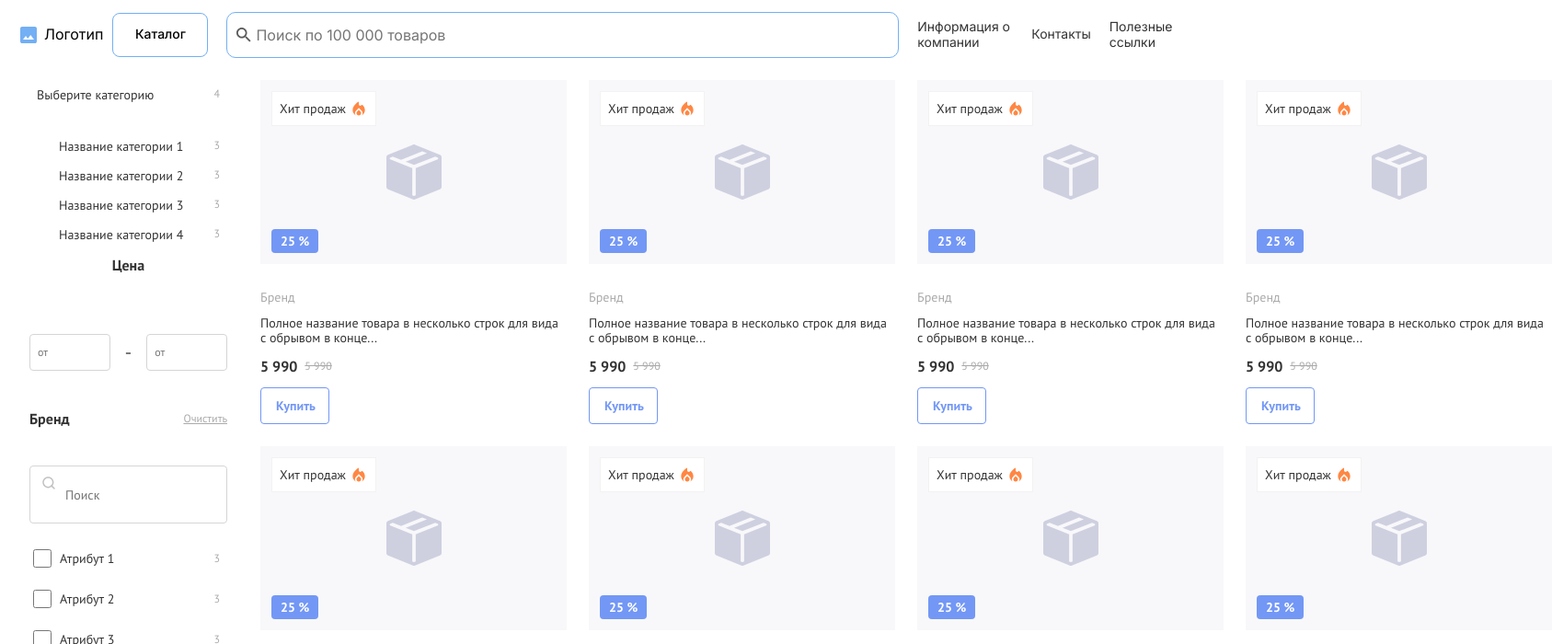
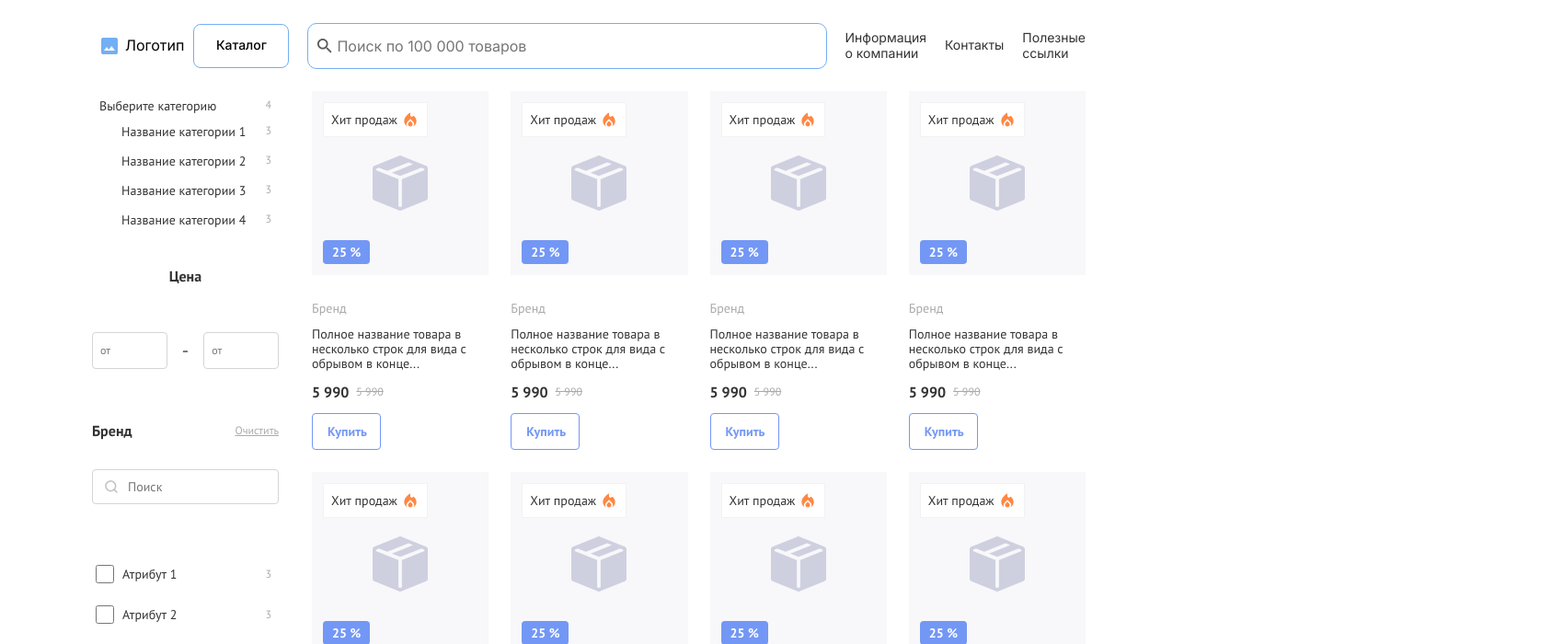
Before and after one commit to AAR89/diginetica-layout, a Vue app: page /#/ in a window 1280 px wide. Shown: the top 700 px of the page at 92% size, 1687 px wide, since content can reach past the window. Built offline with nearby package versions, Linux system fonts and the light colour scheme; the HTML template or start-up script is replaced by a standard one.

Commit message:
add finale project 1.0

```diff
--- a/src/App.vue
+++ b/src/App.vue
@@ -47,6 +47,7 @@ html {
   color: $color-font-main;
   font-family: Inter;
   font-size: 16px;
+  margin: 0 auto;
 }
 
 a {
--- a/src/components/CatalogComp.vue
+++ b/src/components/CatalogComp.vue
@@ -1,4 +1,3 @@
-<!-- eslint-disable prettier/prettier -->
 <!-- eslint-disable prettier/prettier -->
 <template>
   <div class="catalog-main">
@@ -71,7 +70,7 @@ export default {
       maxLength: 67,
       selectorDescription: ".card-info-description",
       price: "5 990",
-      cards: 10,
+      cards: 12,
     };
   },
 
@@ -99,8 +98,10 @@ export default {
   display: grid;
   grid-template-columns: 1fr 1fr 1fr 1fr;
   gap: 24px;
+
   .card {
     width: 333px;
+    width: auto;
     display: flex;
     flex-direction: column;
 
--- a/src/components/FilterComp.vue
+++ b/src/components/FilterComp.vue
@@ -166,12 +166,14 @@ export default {
   display: flex;
   flex-wrap: wrap;
   justify-content: center;
+
   .custom-select {
     width: 100%;
     padding: 8px;
     cursor: pointer;
     position: relative;
     user-select: none;
+    height: 12px;
 
     .select-label {
       display: flex;
@@ -217,6 +219,7 @@ export default {
           background-color: #e2efff;
         }
       }
+
       .dropdown-option.active {
         background-color: #e2efff;
         font-weight: bold;
@@ -230,7 +233,8 @@ export default {
     font-weight: 700;
     line-height: 20px;
     text-align: center;
-    margin-top: 135px;
+    margin-top: 125px;
+    margin-bottom: -20px;
   }
 
   .filter-price-inputs-block {
@@ -283,14 +287,17 @@ export default {
       color: #aaaaaa;
     }
   }
+
   .filter-search {
     display: flex;
     gap: 8px;
     width: 100%;
+    height: 36px;
     border: 1px solid #d5d5d5;
     border-radius: 4px;
-    padding: 10px 12px 10px 12px;
-    margin-top: 16px;
+    padding: 0px 0px 0px 12px;
+    align-items: center;
+
     .filter-search-input {
       gap: 8px;
       border: 0px solid #ffffff;
--- a/src/components/HeaderComp.vue
+++ b/src/components/HeaderComp.vue
@@ -84,13 +84,15 @@ export default {
 
 <style scoped lang="scss">
 .header {
+  width: 100%;
+
   &-main {
-    padding: 0.75rem 0rem 0rem 0.75rem;
     display: flex;
     align-items: center;
-    justify-content: center;
     gap: 1.25rem;
+    justify-content: space-between;
   }
+
   &-sections,
   &--logo-block,
   .header-nav {
@@ -164,6 +166,7 @@ export default {
       align-items: center;
       gap: 8px;
       padding-right: 3px;
+
       .header-delete-circle {
         width: 20px;
         height: 20px;
@@ -173,6 +176,7 @@ export default {
         background: #cbcbcb;
         cursor: pointer;
       }
+
       .header-search-button {
         width: 70px;
         height: 44px;
--- a/src/router/index.js
+++ b/src/router/index.js
@@ -10,16 +10,6 @@ const routes = [
     name: "mainpage",
     component: MainPage,
   },
-  {
-    path: "/about",
-    name: "about",
-    // route level code-splitting
-    // this generates a separate chunk (about.[hash].js) for this route
-    // which is lazy-loaded when the route is visited.
-    component: function () {
-      return import(/* webpackChunkName: "about" */ "../views/AboutView.vue");
-    },
-  },
 ];
 
 const router = new VueRouter({
--- a/src/views/AboutView.vue
+++ /dev/null
@@ -1,5 +0,0 @@
-<template>
-  <div class="about">
-    <h1>This is an about page</h1>
-  </div>
-</template>
--- a/src/views/MainPage.vue
+++ b/src/views/MainPage.vue
@@ -1,5 +1,5 @@
 <template>
-  <div class="MainPage">
+  <div class="main-page">
     <HeaderComp />
     <div class="content">
       <FilterComp />
@@ -9,7 +9,6 @@
 </template>
 
 <script>
-// @ is an alias to /src
 import HeaderComp from "@/components/HeaderComp.vue";
 import FilterComp from "@/components/FilterComp.vue";
 import CatalogComp from "@/components/CatalogComp.vue";
@@ -25,8 +24,15 @@ export default {
 </script>
 
 <style lang="scss">
+.main-page {
+  display: flex;
+  flex-direction: column;
+  align-items: center;
+  margin: 24px 100px 32px 100px;
+}
+
 .content {
-  margin: 24px 100px 100px 32px;
+  margin-top: 24px;
   display: flex;
   gap: 36px;
 }
```
